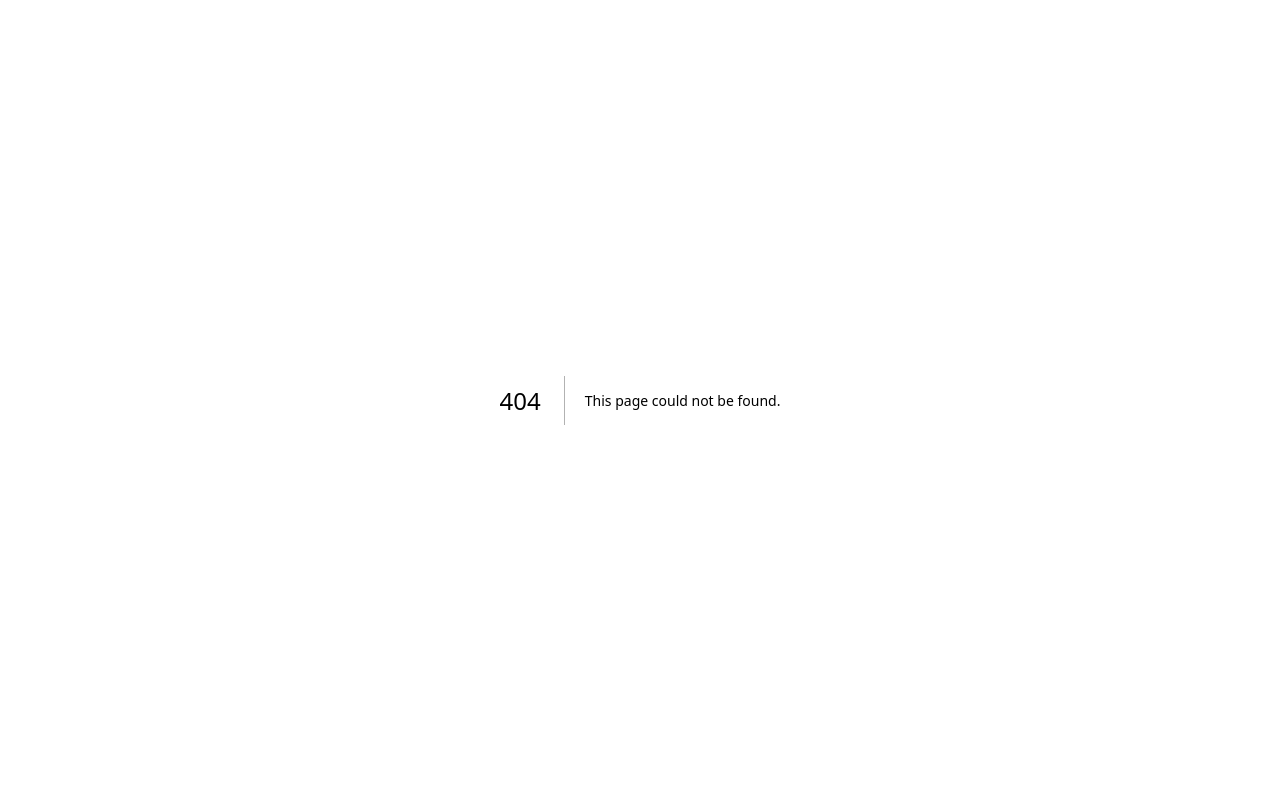
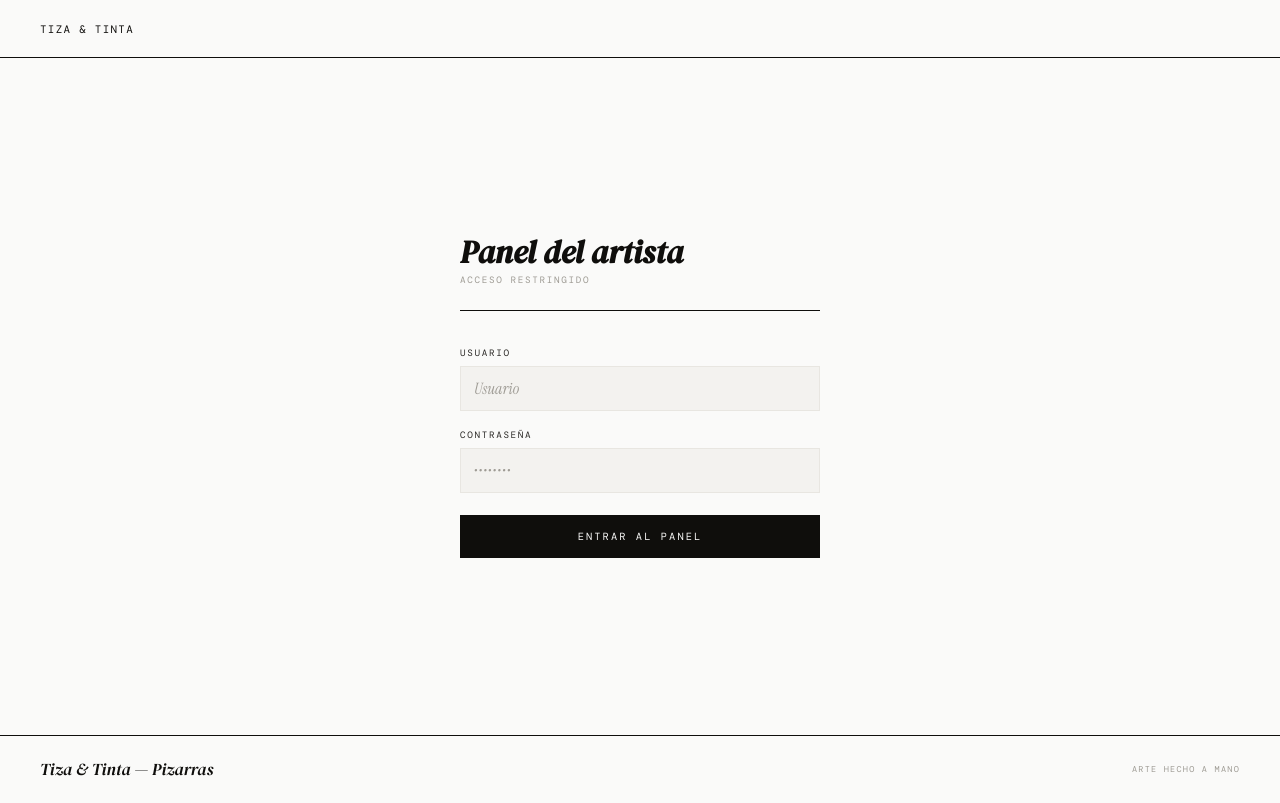
Before and after one commit to MegaDragon-Lab/tizaytintapizarras, a Next.js app: page /admin/login in a window 1280 px wide. Before the commit this address had no page. Built offline with nearby package versions, Linux system fonts and the light colour scheme; a web font is replaced by a local one.

Commit message:
Add files via upload

```diff
--- /dev/null
+++ b/app/admin/login/page.js
@@ -0,0 +1,152 @@
+'use client';
+import { useState, useEffect } from 'react';
+import { useRouter } from 'next/navigation';
+
+export default function LoginPage() {
+  const [user, setUser] = useState('');
+  const [password, setPassword] = useState('');
+  const [error, setError] = useState('');
+  const [loading, setLoading] = useState(false);
+  const [cursorPos, setCursorPos] = useState({ x: -100, y: -100 });
+  const [hover, setHover] = useState(false);
+  const router = useRouter();
+
+  useEffect(() => {
+    const onMove = e => setCursorPos({ x: e.clientX, y: e.clientY });
+    window.addEventListener('mousemove', onMove);
+    return () => window.removeEventListener('mousemove', onMove);
+  }, []);
+
+  async function handleSubmit(e) {
+    e.preventDefault();
+    setError('');
+    setLoading(true);
+
+    try {
+      const res = await fetch('/api/admin-login', {
+        method: 'POST',
+        headers: { 'Content-Type': 'application/json' },
+        body: JSON.stringify({ user, password }),
+      });
+
+      if (res.ok) {
+        router.push('/admin');
+        router.refresh();
+      } else {
+        setError('Usuario o contraseña incorrectos');
+      }
+    } catch {
+      setError('Error de conexión. Intenta de nuevo.');
+    }
+
+    setLoading(false);
+  }
+
+  const h = {
+    onMouseEnter: () => setHover(true),
+    onMouseLeave: () => setHover(false),
+  };
+
+  return (
+    <>
+      <div id="cursor" className={hover ? 'hover' : ''} style={{ left: cursorPos.x, top: cursorPos.y }} />
+
+      <header className="top-bar">
+        <span className="nav-brand">Tiza &amp; Tinta</span>
+      </header>
+
+      <main style={{
+        minHeight: 'calc(100vh - 58px - 65px)',
+        display: 'flex',
+        alignItems: 'center',
+        justifyContent: 'center',
+        padding: '40px 20px',
+      }}>
+        <div style={{ width: '100%', maxWidth: 360 }}>
+
+          {/* Header */}
+          <div style={{ borderBottom: '1px solid var(--black)', paddingBottom: 24, marginBottom: 36 }}>
+            <h1 style={{
+              fontFamily: 'var(--font-display)',
+              fontStyle: 'italic',
+              fontSize: '2rem',
+              lineHeight: 1,
+              marginBottom: 6,
+            }}>Panel del artista</h1>
+            <p style={{
+              fontFamily: 'var(--font-mono)',
+              fontSize: '.58rem',
+              letterSpacing: '.18em',
+              textTransform: 'uppercase',
+              color: 'var(--mid-gray)',
+            }}>Acceso restringido</p>
+          </div>
+
+          {/* Form */}
+          <form onSubmit={handleSubmit} style={{ display: 'flex', flexDirection: 'column', gap: 18 }}>
+            <div className="field">
+              <label className="field-label" htmlFor="user">Usuario</label>
+              <input
+                className="field-input"
+                id="user"
+                type="text"
+                autoComplete="username"
+                value={user}
+                onChange={e => setUser(e.target.value)}
+                placeholder="Usuario"
+                required
+                {...h}
+              />
+            </div>
+
+            <div className="field">
+              <label className="field-label" htmlFor="password">Contraseña</label>
+              <input
+                className="field-input"
+                id="password"
+                type="password"
+                autoComplete="current-password"
+                value={password}
+                onChange={e => setPassword(e.target.value)}
+                placeholder="••••••••"
+                required
+                {...h}
+              />
+            </div>
+
+            {error && (
+              <p style={{
+                fontFamily: 'var(--font-mono)',
+                fontSize: '.6rem',
+                letterSpacing: '.1em',
+                textTransform: 'uppercase',
+                color: '#c0392b',
+                padding: '10px 12px',
+                border: '1px solid #c0392b',
+                background: '#fff5f5',
+              }}>
+                {error}
+              </p>
+            )}
+
+            <button
+              type="submit"
+              className="btn-publish"
+              disabled={loading}
+              style={{ marginTop: 4 }}
+              {...h}
+            >
+              {loading ? 'Verificando...' : 'Entrar al panel'}
+            </button>
+          </form>
+
+        </div>
+      </main>
+
+      <footer>
+        <span className="footer-brand">Tiza &amp; Tinta — Pizarras</span>
+        <span className="footer-copy">Arte Hecho a Mano</span>
+      </footer>
+    </>
+  );
+}
--- /dev/null
+++ b/app/api/admin-login/route.js
@@ -0,0 +1,28 @@
+import { cookies } from 'next/headers';
+
+export async function POST(request) {
+  const { user, password } = await request.json();
+
+  if (
+    user === process.env.ADMIN_USER &&
+    password === process.env.ADMIN_PASSWORD
+  ) {
+    const cookieStore = cookies();
+    cookieStore.set('admin_session', process.env.ADMIN_SECRET, {
+      httpOnly: true,
+      secure: true,
+      sameSite: 'strict',
+      maxAge: 60 * 60 * 24 * 7, // 7 días
+      path: '/',
+    });
+    return Response.json({ ok: true });
+  }
+
+  return Response.json({ error: 'Credenciales incorrectas' }, { status: 401 });
+}
+
+export async function DELETE() {
+  const cookieStore = cookies();
+  cookieStore.delete('admin_session');
+  return Response.json({ ok: true });
+}
```
Also changed, not shown: app/admin/page.js (+11 -1 lines), middleware.js (+10 -19 lines).
